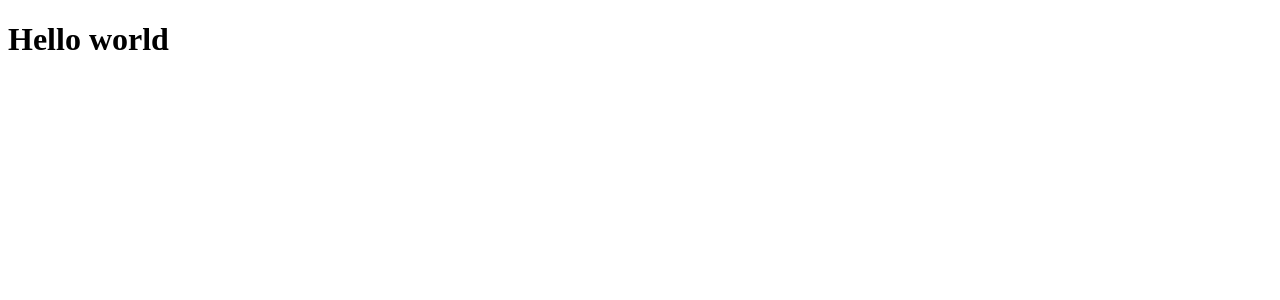
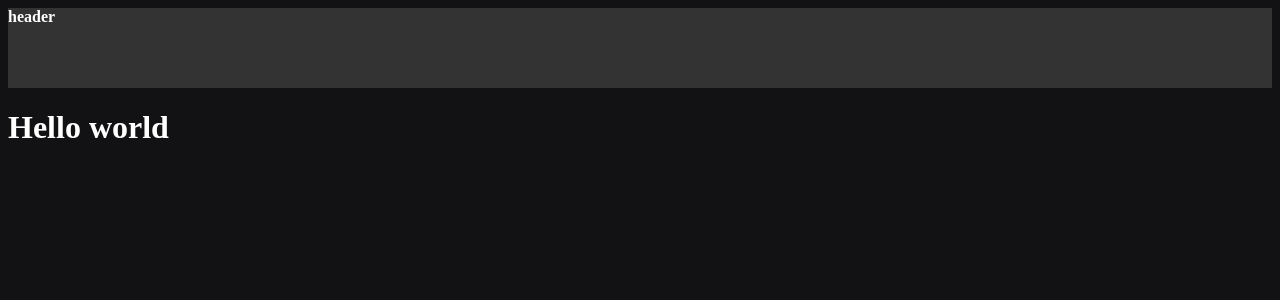
Before and after one commit to felipera87/react-fundamentals, a React (Vite) app: page / in a window 1280 px wide. Shown: the top 300 px of the page. Built offline with nearby package versions, Linux system fonts and the light colour scheme.

Commit message:
CSS modules intro with vite

```diff
--- a/src/App.jsx
+++ b/src/App.jsx
@@ -1,7 +1,11 @@
-function App() {
+import { Header } from "./components/Header";
+import './styles.css';
+
+export function App() {
   return (
-    <h1>Hello world</h1>
+    <div>
+      <Header />
+      <h1>Hello world</h1>
+    </div>
   )
 }
-
-export default App
--- /dev/null
+++ b/src/components/Header.jsx
@@ -0,0 +1,9 @@
+import styles from './Header.module.css'
+
+export function Header() {
+  return (
+    <header className={styles.header}>
+      <strong>header</strong>
+    </header>
+  )
+}
--- /dev/null
+++ b/src/components/Header.module.css
@@ -0,0 +1,4 @@
+.header {
+  background: #333;
+  height: 80px;
+}
--- a/src/main.jsx
+++ b/src/main.jsx
@@ -1,6 +1,6 @@
 import React from 'react'
 import ReactDOM from 'react-dom/client'
-import App from './App'
+import { App } from './App'
 
 ReactDOM.createRoot(document.getElementById('root')).render(
   <React.StrictMode>
--- /dev/null
+++ b/src/styles.css
@@ -0,0 +1,4 @@
+body {
+  background: #121214;
+  color: #fff;
+}
```
